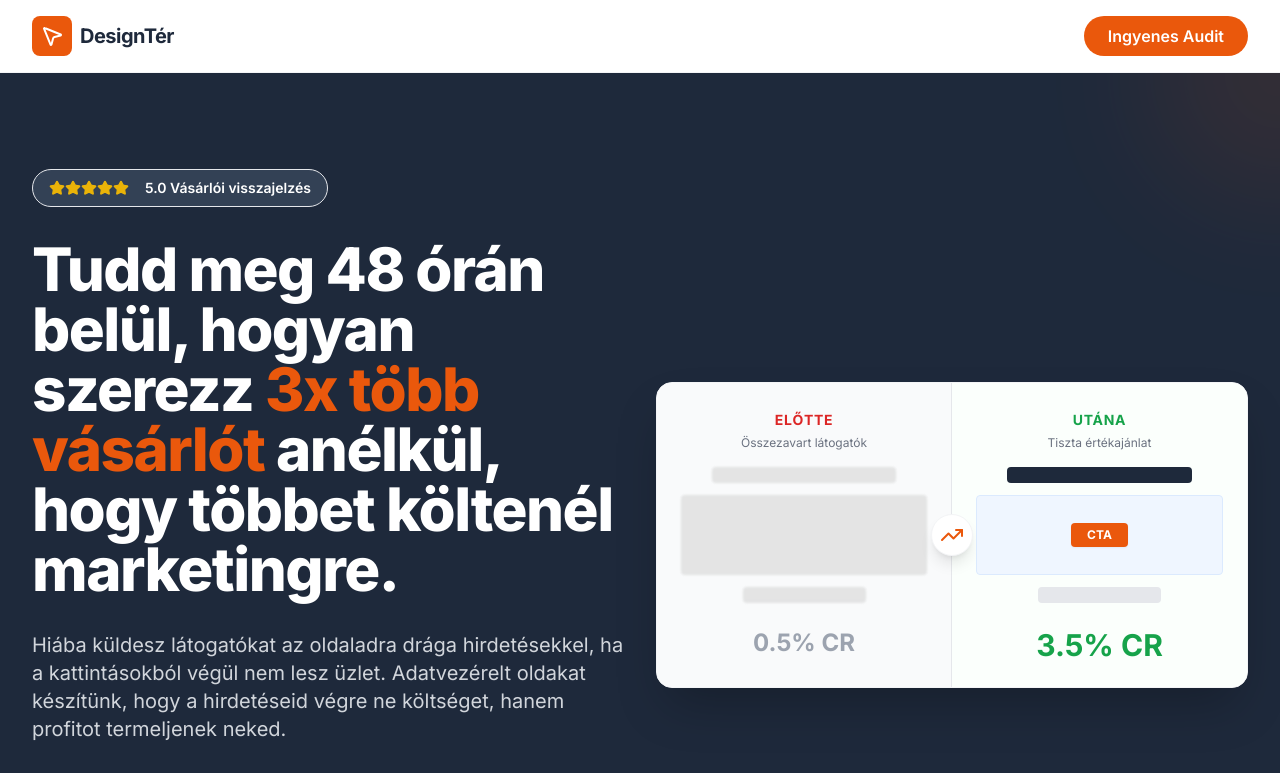
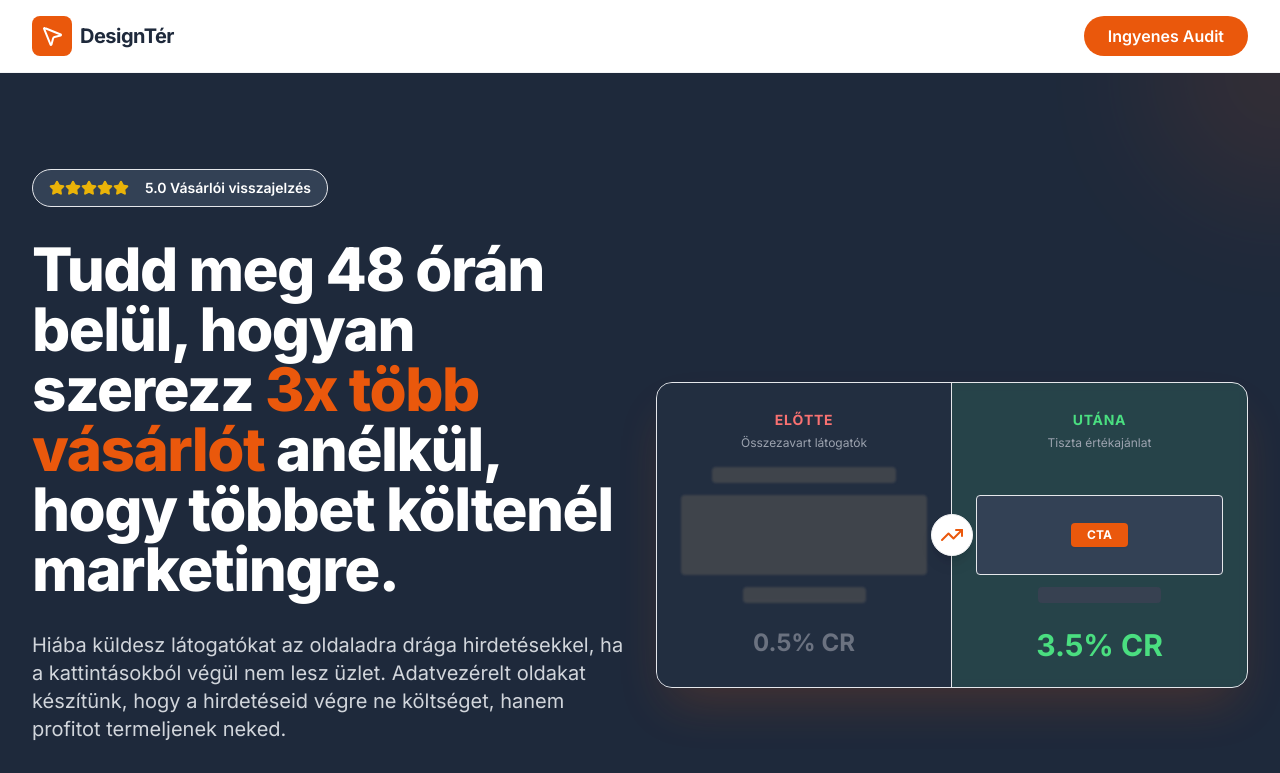
Before and after one commit to landingbulding-git/designter-freeaudit, a React (Vite) app: page / in a window 1280 px wide. Shown: the top 773 px of the page. Built offline with nearby package versions, Linux system fonts and the light colour scheme.

Commit message:
style: Restore dark theme for Hero image and add shadow

```diff
--- a/components/Hero.tsx
+++ b/components/Hero.tsx
@@ -68,39 +68,39 @@ Hiába küldesz látogatókat az oldaladra drága hirdetésekkel, ha a kattintá
 
           {/* Visual Strategy */}
           <div className="relative">
-            <div className="relative rounded-2xl overflow-hidden shadow-2xl border border-gray-100 bg-white">
+            <div className="relative rounded-2xl overflow-hidden shadow-2xl shadow-brand-accent/20 border border-brand-700 bg-brand-800/50 backdrop-blur-sm">
                {/* Concept: Before/After Infographic */}
                <div className="grid grid-cols-2">
-                 <div className="p-6 bg-gray-50 border-r border-gray-200">
+                 <div className="p-6 bg-brand-900/50 border-r border-brand-700">
                     <div className="text-center mb-4">
-                      <span className="text-red-600 font-bold uppercase tracking-wider text-sm">Előtte</span>
-                      <p className="text-xs text-gray-500 mt-1">Összezavart látogatók</p>
+                      <span className="text-red-400 font-bold uppercase tracking-wider text-sm">Előtte</span>
+                      <p className="text-xs text-gray-400 mt-1">Összezavart látogatók</p>
                     </div>
                     <div className="space-y-3 opacity-60 grayscale blur-[1px]">
-                       <div className="h-4 bg-gray-300 rounded w-3/4 mx-auto"></div>
-                       <div className="h-20 bg-gray-300 rounded w-full"></div>
-                       <div className="h-4 bg-gray-300 rounded w-1/2 mx-auto"></div>
+                       <div className="h-4 bg-gray-600 rounded w-3/4 mx-auto"></div>
+                       <div className="h-20 bg-gray-600 rounded w-full"></div>
+                       <div className="h-4 bg-gray-600 rounded w-1/2 mx-auto"></div>
                     </div>
                     <div className="mt-6 flex justify-center">
-                        <span className="text-2xl font-bold text-gray-400">0.5% CR</span>
+                        <span className="text-2xl font-bold text-gray-500">0.5% CR</span>
                     </div>
                  </div>
-                 <div className="p-6 bg-white relative">
-                    <div className="absolute inset-0 bg-green-50/30"></div>
+                 <div className="p-6 bg-transparent relative">
+                    <div className="absolute inset-0 bg-green-500/10"></div>
                     <div className="relative z-10">
                       <div className="text-center mb-4">
-                        <span className="text-green-600 font-bold uppercase tracking-wider text-sm">Utána</span>
-                        <p className="text-xs text-gray-500 mt-1">Tiszta értékajánlat</p>
+                        <span className="text-green-400 font-bold uppercase tracking-wider text-sm">Utána</span>
+                        <p className="text-xs text-gray-400 mt-1">Tiszta értékajánlat</p>
                       </div>
                       <div className="space-y-3">
-                         <div className="h-4 bg-brand-900 rounded w-3/4 mx-auto"></div>
-                         <div className="h-20 bg-blue-50 border border-blue-100 rounded w-full flex items-center justify-center">
+                         <div className="h-4 bg-brand-700 rounded w-3/4 mx-auto"></div>
+                         <div className="h-20 bg-brand-800 border border-brand-700 rounded w-full flex items-center justify-center">
                             <span className="bg-brand-accent text-white px-4 py-1 rounded text-xs font-bold shadow-sm">CTA</span>
                          </div>
-                         <div className="h-4 bg-gray-200 rounded w-1/2 mx-auto"></div>
+                         <div className="h-4 bg-gray-700 rounded w-1/2 mx-auto"></div>
                       </div>
                       <div className="mt-6 flex justify-center">
-                          <span className="text-3xl font-bold text-green-600">3.5% CR</span>
+                          <span className="text-3xl font-bold text-green-400">3.5% CR</span>
                       </div>
                     </div>
                  </div>
```
